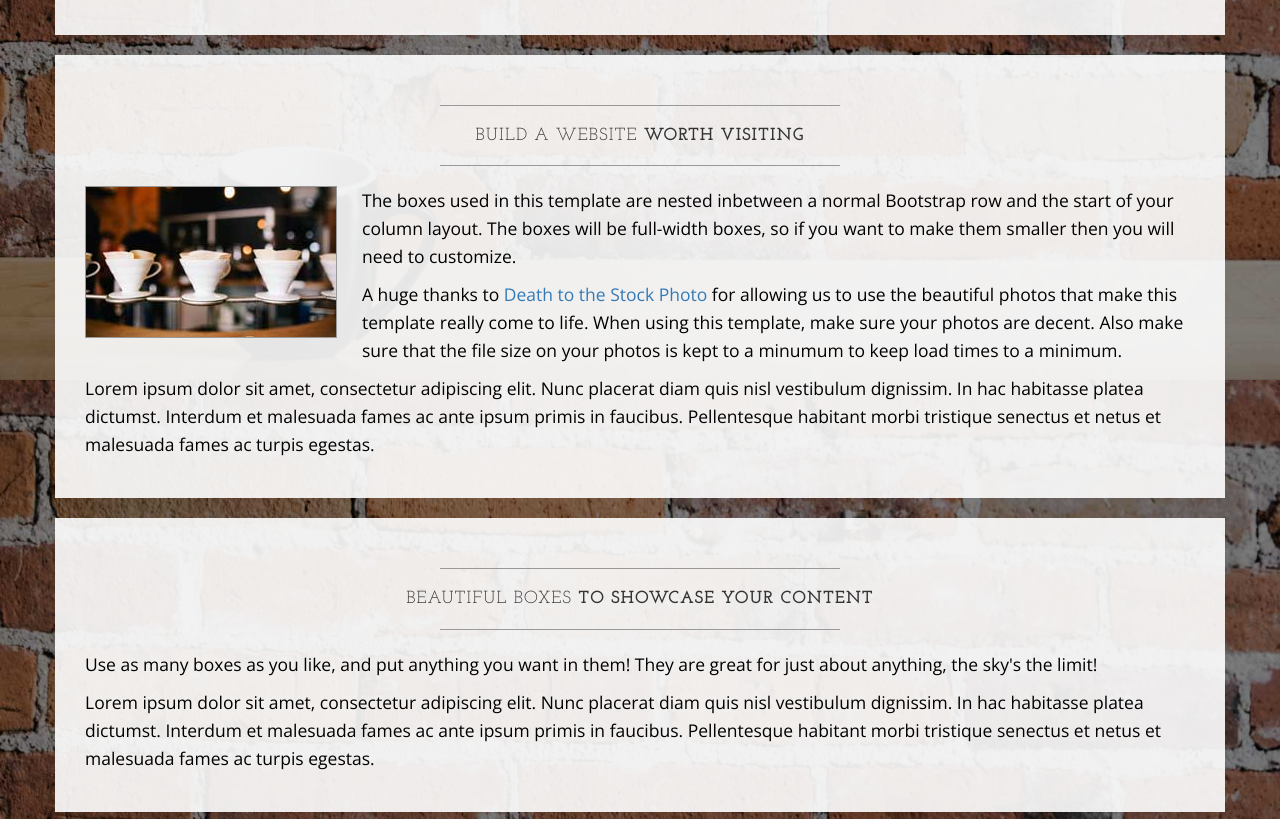
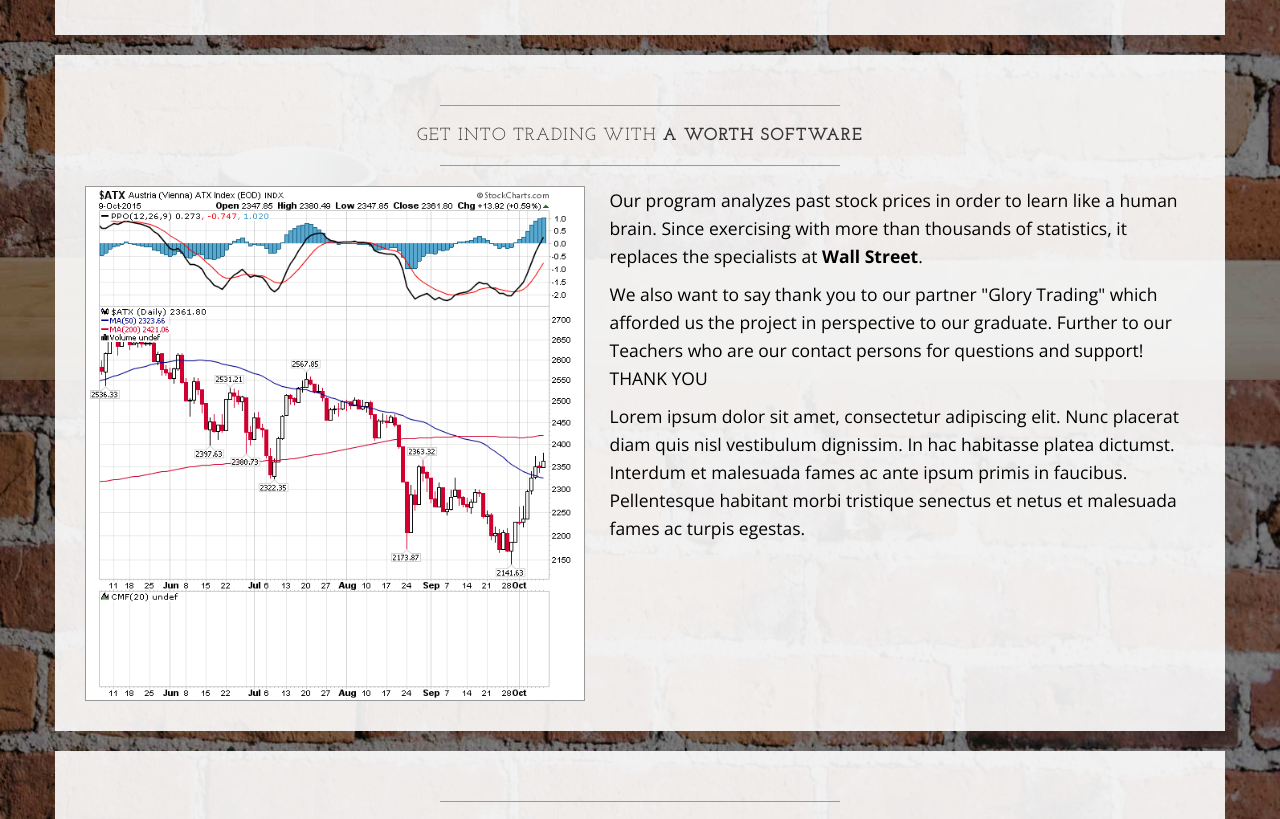
Before and after one commit to tgm-brain/tgm-brain.github.io, a plain HTML site: page internal/index.html in a window 1280 px wide. Shown: the part 1220-2039 px from the top of the page. Drawn offline with nearby package versions, Linux system fonts and the light colour scheme.

Commit message:
Added some text and graphs on index.html

```diff
--- a/internal/index.html
+++ b/internal/index.html
@@ -55,7 +55,7 @@
                 <span class="icon-bar"></span>
             </button>
             <!-- navbar-brand is hidden on larger screens, but visible when the menu is collapsed -->
-            <a class="navbar-brand" href="index.html">Business Casual</a>
+            <a class="navbar-brand" href="index.html">B.R.A.I.N.</a>
         </div>
         <!-- Collect the nav links, forms, and other content for toggling -->
         <div class="collapse navbar-collapse" id="bs-example-navbar-collapse-1">
@@ -131,14 +131,14 @@
         <div class="box">
             <div class="col-lg-12">
                 <hr>
-                <h2 class="intro-text text-center">Build a website
-                    <strong>worth visiting</strong>
+                <h2 class="intro-text text-center">Get into Trading with
+                    <strong>a worth software</strong>
                 </h2>
                 <hr>
-                <img class="img-responsive img-border img-left" src="img/intro-pic.jpg" alt="">
+                <img class="img-responsive img-border img-left" width="45%" src="img/stockcharts.png" alt="">
                 <hr class="visible-xs">
-                <p>The boxes used in this template are nested inbetween a normal Bootstrap row and the start of your column layout. The boxes will be full-width boxes, so if you want to make them smaller then you will need to customize.</p>
-                <p>A huge thanks to <a href="http://join.deathtothestockphoto.com/" target="_blank">Death to the Stock Photo</a> for allowing us to use the beautiful photos that make this template really come to life. When using this template, make sure your photos are decent. Also make sure that the file size on your photos is kept to a minumum to keep load times to a minimum.</p>
+                <p>Our program analyzes past stock prices in order to learn like a human brain. Since exercising with more than thousands of statistics, it replaces the specialists at <b>Wall Street</b>.</p>
+                <p>We also want to say thank you to our partner "Glory Trading" which afforded us the project in perspective to our graduate. Further to our Teachers who are our contact persons for questions and support!<br />THANK YOU</p>
                 <p>Lorem ipsum dolor sit amet, consectetur adipiscing elit. Nunc placerat diam quis nisl vestibulum dignissim. In hac habitasse platea dictumst. Interdum et malesuada fames ac ante ipsum primis in faucibus. Pellentesque habitant morbi tristique senectus et netus et malesuada fames ac turpis egestas.</p>
             </div>
         </div>
```
Also changed, not shown: internal/img/stockcharts.png (added).
